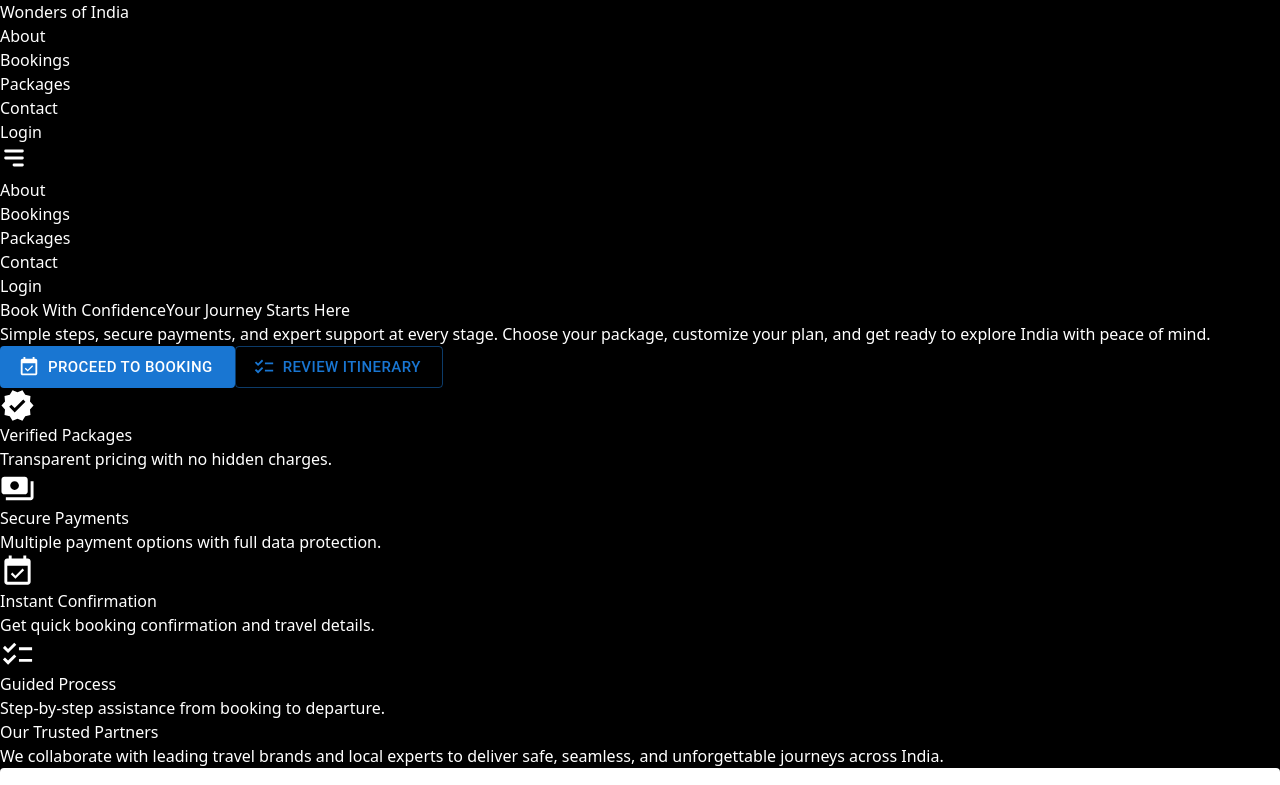
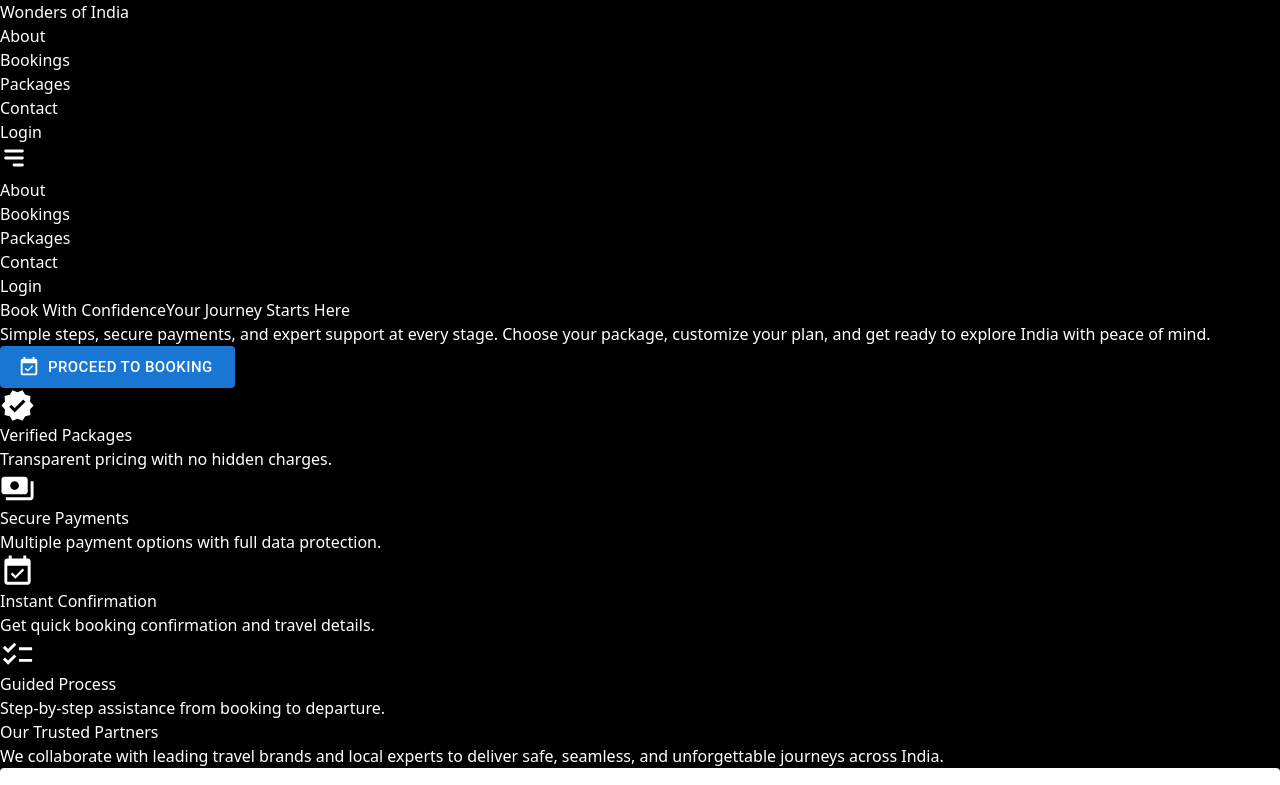
Before and after one commit to JainamKarania/Wonders-of-India, a React (Vite) app: page /booking in a window 1280 px wide. Shown: the top 785 px of the page. Built offline with nearby package versions, Linux system fonts and the light colour scheme.

Commit message:
updation

```diff
--- a/src/Components/BookingsCTA.jsx
+++ b/src/Components/BookingsCTA.jsx
@@ -116,7 +116,7 @@
                 onClose={() => setOpenBooking(false)}
               />
 
-              <Button
+              {/* <Button
                 variant="outlined"
                 size="large"
                 startIcon={<Checklist />}
@@ -124,12 +124,12 @@
                 className="!rounded-2xl !border-white !px-7 !py-3 !text-base !font-semibold !text-white !normal-case hover:!bg-white/10"
               >
                 Review Itinerary
-              </Button>
+              </Button> */}
 
-              <ItineraryModal
+              {/* <ItineraryModal
                 open={openItinerary}
                 onClose={() => setOpenItinerary(false)}
-              />
+              /> */}
             </div>
           </header>
 
```
